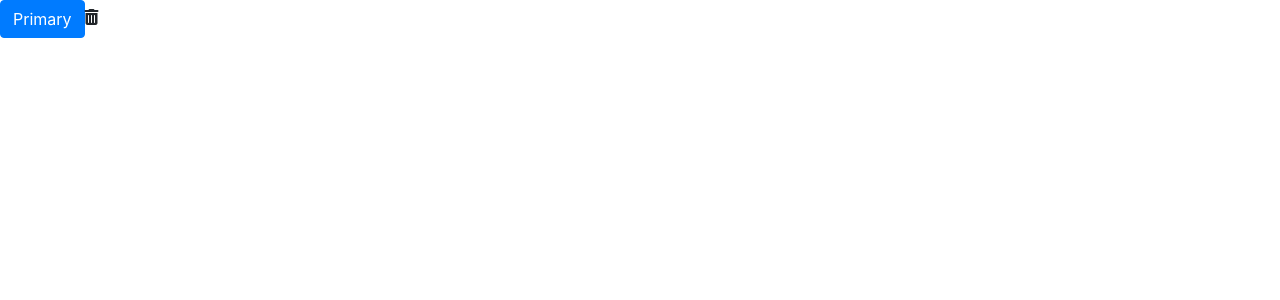
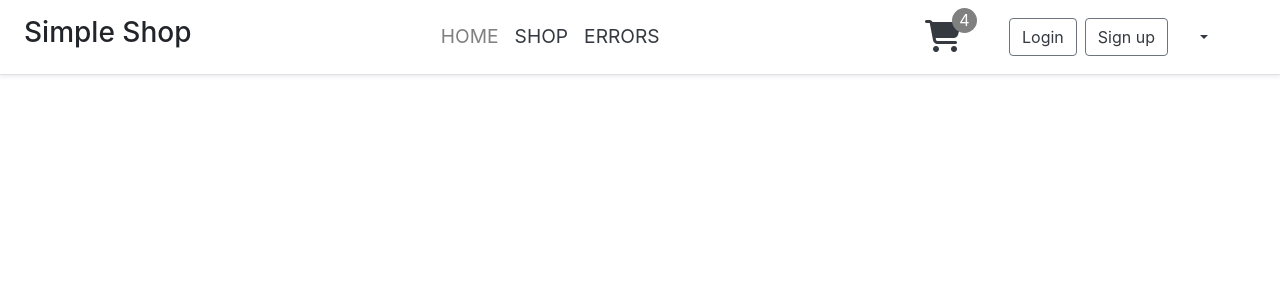
Before and after one commit to phoenixdev9/simpleshop, an Angular app in the folder client/: page / in a window 1280 px wide. Shown: the top 300 px of the page. Built offline with nearby package versions, Linux system fonts and the light colour scheme.

Commit message:
add navbar

```diff
--- a/client/src/app/app.component.html
+++ b/client/src/app/app.component.html
@@ -1,3 +1,2 @@
-<button type="button" class="btn btn-primary">Primary</button>
-<i class="fas fa-trash-alt"></i>
+<app-navbar></app-navbar>
 <!-- <router-outlet></router-outlet> -->
--- a/client/src/app/app.component.ts
+++ b/client/src/app/app.component.ts
@@ -1,10 +1,10 @@
-import { Component } from '@angular/core';
+import { Component, OnInit } from '@angular/core';
 
 @Component({
   selector: 'app-root',
   templateUrl: './app.component.html',
-  styleUrls: ['./app.component.scss']
+  styleUrls: ['./app.component.scss'],
 })
-export class AppComponent {
-  title = 'client';
+export class AppComponent implements OnInit {
+  ngOnInit(): void {}
 }
--- /dev/null
+++ b/client/src/app/navbar/navbar.component.html
@@ -0,0 +1,66 @@
+<div
+  class="d-flex flex-column flex-md-row align-items-center justify-content-between p-3 px-md-4 mb-3 bg-white border-bottom shadow-sm fixed-top"
+>
+  <h3 class="logo">Simple Shop</h3>
+  <nav class="my-2 my-md-0 mr-md-3 text-uppercase" style="font-size: larger;">
+    <a
+      class="p-2"
+      [routerLink]="['/']"
+      routerLinkActive="active"
+      [routerLinkActiveOptions]="{ exact: true }"
+      >Home</a
+    >
+    <a class="p-2" routerLink="/shop" routerLinkActive="active">Shop</a>
+    <a class="p-2" routerLink="/test-error" routerLinkActive="active">Errors</a>
+  </nav>
+  <div class="d-flex align-items-center">
+    <a routerLink="/basket" class="position-relative">
+      <i class="fa fa-shopping-cart fa-2x mr-5 text-dark"></i>
+      <!-- <div *ngIf="basket$ | async" class="cart-no">
+        {{ (basket$ | async).items.length }}
+      </div> -->
+      <div class="cart-no">4</div>
+    </a>
+    <ng-container>
+      <a routerLink="/account/login" class="btn btn-outline-secondary mr-2"
+        >Login</a
+      >
+      <a routerLink="/account/register" class="btn btn-outline-secondary mr-3"
+        >Sign up</a
+      >
+    </ng-container>
+
+    <ng-container>
+      <div class="dropdown ml-3 mr-5" dropdown>
+        <a class="dropdown-toggle" style="cursor: pointer;" dropdownToggle>
+          <!-- <strong>Welcome {{ (currentUser$ | async).displayName }}</strong> -->
+        </a>
+        <div
+          class="dropdown-menu dropdown-menu-right"
+          style="cursor: pointer;"
+          *dropdownMenu
+        >
+          <a
+            routerLink="/basket"
+            class="dropdown-item d-flex align-items-center py-2"
+          >
+            <i class="fa fa-shopping-cart mr-3"></i> View Basket
+          </a>
+          <a
+            routerLink="/orders"
+            class="dropdown-item d-flex align-items-center py-2"
+          >
+            <i class="fa fa-history mr-3"></i> View Orders
+          </a>
+          <div class="dropdown-divider"></div>
+          <a
+            (click)="logout()"
+            class="dropdown-item d-flex align-items-center py-2"
+          >
+            <i class="fa fa-sign-out mr-3"></i> Logout
+          </a>
+        </div>
+      </div>
+    </ng-container>
+  </div>
+</div>
--- /dev/null
+++ b/client/src/app/navbar/navbar.component.scss
@@ -0,0 +1,29 @@
+.cart-no {
+  position: absolute;
+  min-height: 25px;
+  min-width: 25px;
+  border-radius: 50%;
+  font-size: 1em;
+  background: grey;
+  color: white;
+  text-align: center;
+  top: -12px;
+  right: 32px;
+}
+
+a {
+  text-decoration: none;
+  color: #343a40;
+
+  &.active {
+    color: grey;
+  }
+}
+
+.logo {
+  cursor: pointer;
+
+  &:focus {
+    outline: none;
+  }
+}
--- /dev/null
+++ b/client/src/app/navbar/navbar.component.ts
@@ -0,0 +1,11 @@
+import { Component, OnInit } from '@angular/core';
+
+@Component({
+  selector: 'app-navbar',
+  templateUrl: './navbar.component.html',
+  styleUrls: ['./navbar.component.scss'],
+})
+export class NavbarComponent implements OnInit {
+  ngOnInit() {}
+  logout() {}
+}
```
Also changed, not shown: client/package.json (+9 -1 lines), client/src/app/app.module.ts (+6 -10 lines), 1 other file (tests, documents, lock files or other folders).
